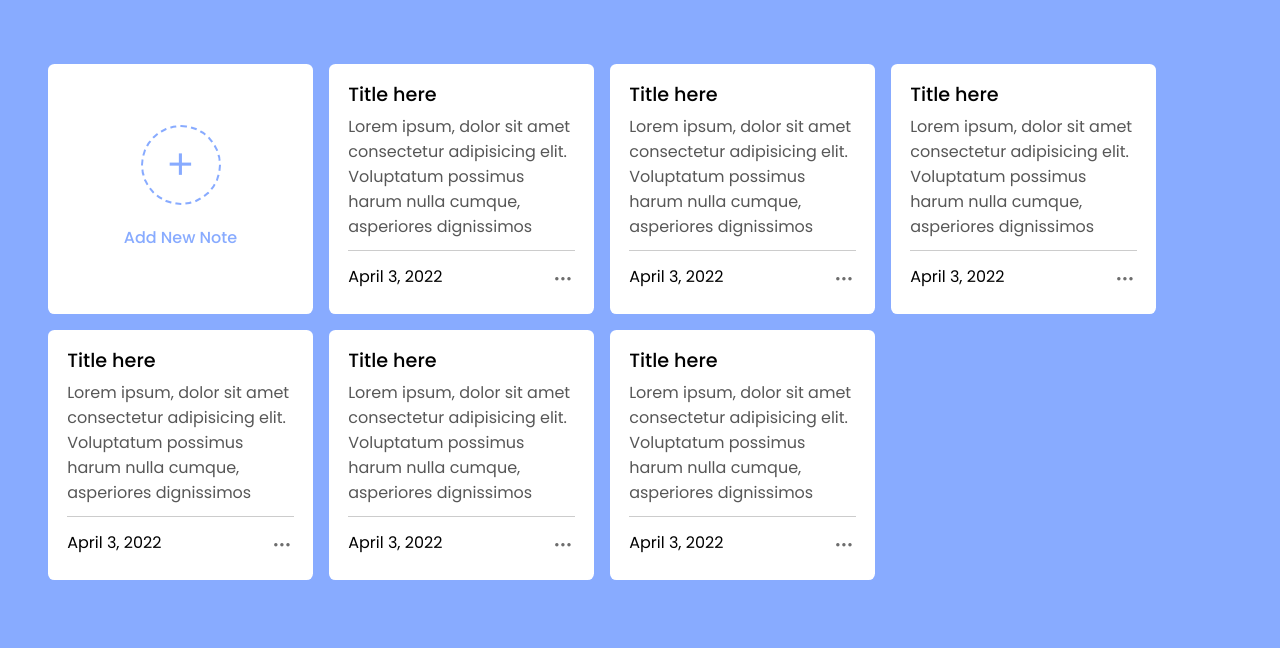
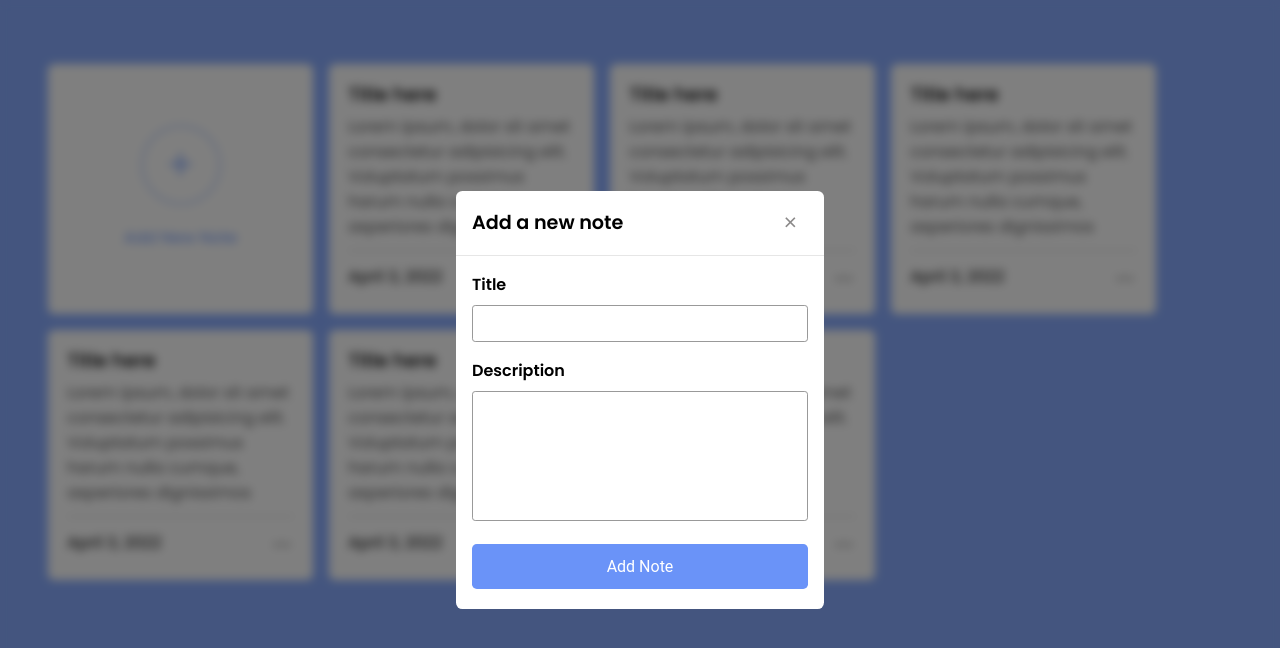
Before and after one commit to karam-zomlut/React-Note, a React (Create React App) app: page / in a window 1280 px wide. Shown: the top 648 px of the page. Built offline with nearby package versions, Linux system fonts and the light colour scheme; the HTML template or start-up script is replaced by a standard one.

Commit message:
Add Note PopUp is Done

```diff
--- a/src/App.css
+++ b/src/App.css
@@ -13,6 +13,8 @@ input[type=submit] {
   border-radius: 0;
   background-color: #FFF;
   color: #000;
+  cursor: pointer;
+  outline: none;
 }
 
 input, button, select, textarea {
@@ -22,7 +24,7 @@ input, button, select, textarea {
   color: #000;
   border: 1px solid #000;
   border-radius: 0;
-  cursor: pointer;
+  outline: none;
 }
 
 body{
--- a/src/App.js
+++ b/src/App.js
@@ -5,12 +5,14 @@ import NotFound from './Pages/NotFound';
 
 import './App.css';
 import 'remixicon/fonts/remixicon.css';
+import AddPopUp from './Components/AddPopUp';
 
 class App extends React.Component {
 
   render() {
     return (
       <div className="container">
+        <AddPopUp />
         <BrowserRouter>
           <Switch>
             <Route path='/notfound' component={NotFound} />
--- /dev/null
+++ b/src/Components/AddPopUp/index.jsx
@@ -0,0 +1,51 @@
+import React from 'react';
+import './style.css';
+
+const AddPopUp = () => {
+  const activeStyle = {
+    opacity: 1,
+    visibility: 'visible',
+  }
+  return (
+    <div className='popup-container' style={activeStyle}>
+      <div className='popup'>
+        <div className='content'>
+          <header className='popup-header'>
+            <h2 className='title'>Add a new note</h2>
+            <button className='btn close'>
+              <i className='ri-close-line'></i>
+            </button>
+          </header>
+          <form className='form'>
+            <div className='row title'>
+              <label className='label' htmlFor='title'>
+                Title
+              </label>
+              <input
+                className='input'
+                type='text'
+                id='title'
+                name='title'
+                autoFocus
+              />
+            </div>
+            <div className='row description'>
+              <label className='label' htmlFor='description'>
+                Description
+              </label>
+              <textarea
+                className='input'
+                id='description'
+                name='description'
+                rows='3'
+              ></textarea>
+            </div>
+            <button className="btn save-btn">Add Note</button>
+          </form>
+        </div>
+      </div>
+    </div>
+  );
+};
+
+export default AddPopUp;
--- /dev/null
+++ b/src/Components/AddPopUp/style.css
@@ -0,0 +1,89 @@
+.popup-container{
+  position: fixed;
+  top: 0;
+  left: 0;
+  width: 100%;
+  height: 100%;
+  background-color: rgba(0,0,0,0.5);
+  z-index: 9999;
+  backdrop-filter: blur(5px);
+  display: flex;
+  justify-content: center;
+  align-items: center;
+  opacity: 0;
+  visibility: hidden;
+  transition: all 0.3s ease-in-out;
+}
+
+
+.popup{
+  padding: 1rem;
+  width: 100%;
+  max-width: 400px;
+}
+
+.popup .content{
+  width: 100%;
+  background-color: #FFF;
+  border-radius: .4rem;
+}
+
+
+.popup .popup-header{
+  border-bottom: 1.5px solid #e6e6e6;
+  padding: .8rem 1rem;
+  display: flex;
+  justify-content: space-between;
+  align-items: center;
+}
+
+.popup-header .title{
+  font-size: 1.2rem;
+  font-weight: 600;
+}
+
+.popup-header .close{
+  font-size: 1.2rem;
+  color: #8b8989;
+  padding: .5rem;
+}
+
+.content .form{
+  padding: 1rem;
+}
+
+.content .form label{
+  display: inline-block;
+  font-size: 1rem;
+  font-weight: 600;
+  margin-bottom: .5rem;
+  width: 100%;
+}
+
+.content .form .row{
+  margin-bottom: 1rem;
+}
+
+.content .form input,
+.content .form textarea{
+  display: inline-block;
+  min-width: 100%;
+  padding: .5rem;
+  border: 1px solid #999;
+  border-radius: .2rem;
+}
+
+.content .form textarea{
+  height: 130px;
+  resize: none;
+}
+
+.content .form .btn{
+  display: inline-block;
+  min-width: 100%;
+  background-color: #6a93f8;
+  padding: .8rem 1rem;
+  border-radius: .3rem;
+  color: #FFF;
+  margin-bottom: .3rem;
+}
```
